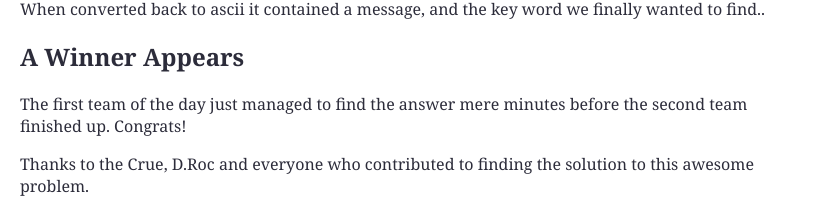
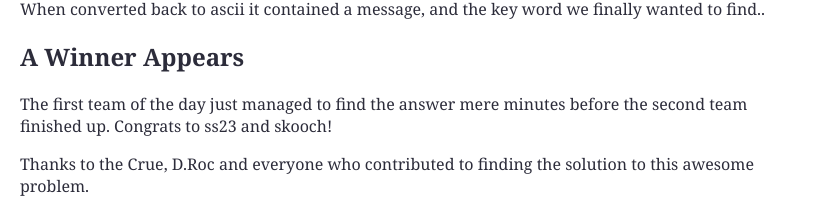
Before and after one commit to anotheredward/anotheredward.github.io, a Jekyll site: the page built from _posts/2014-12-12-kiwicon-8-cassette-challenge.md, in a window 1280 px wide and 900 px high, scrolled down 1910 px. Shown: the part 687-897 px from the top of the window, without its empty margins (0-839 px from the left). Built offline with Jekyll 4.4.1, drawn with Linux system fonts in a browser that asks for light colours; some of the changed text lies outside the part shown.

Commit message:
add winners, correct spelling mistake

```diff
--- a/_posts/2014-12-12-kiwicon-8-cassette-challenge.md
+++ b/_posts/2014-12-12-kiwicon-8-cassette-challenge.md
@@ -68,6 +68,6 @@ When converted back to ascii it contained a message, and the key word we finally
 
 ## A Winner Appears
 The first team of the day just managed to find the answer mere minutes before the second team finished up.
-Congrats!
+Congrats to ss23 and skooch!
 
 Thanks to the Crue, D.Roc and everyone who contributed to finding the solution to this awesome problem.
```
Also changed, not shown: other parts of _posts/2014-12-12-kiwicon-8-cassette-challenge.md (+1 -1 lines).
